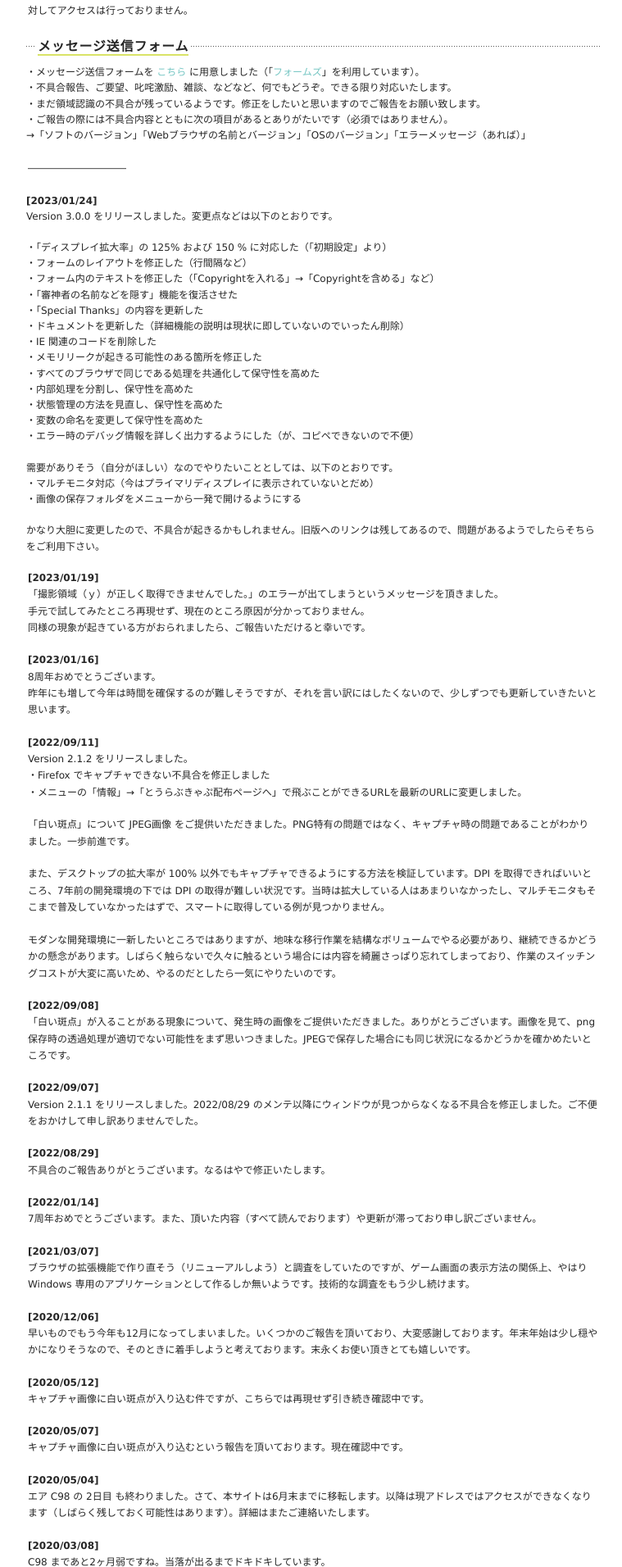
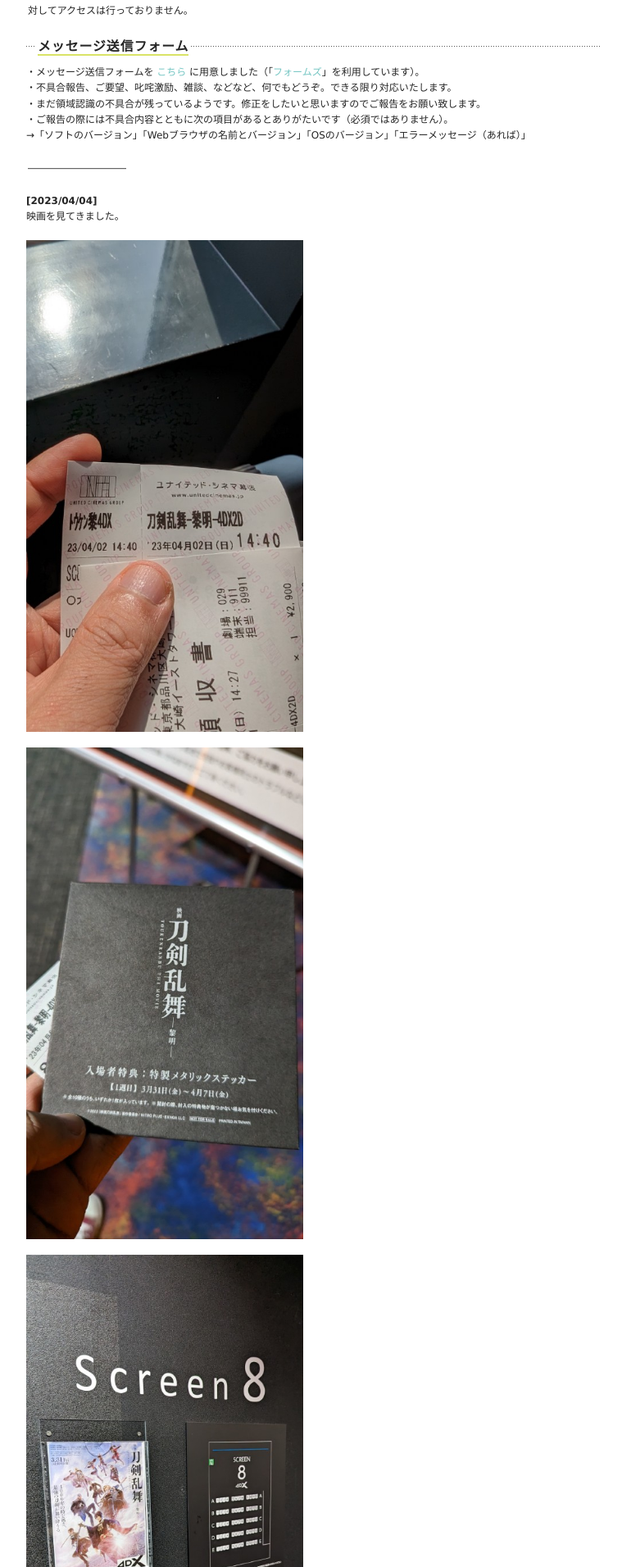
Before and after one commit to nikukyugamer/sword-sword-ranbu, a PHP site: page / in a window 1280 px wide. Shown: the part 453-2365 px from the top of the page at 82% size, without its empty margins (258-1017 px from the left). Run offline with PHP 8.4, Linux system fonts and the light colour scheme.

Commit message:
feat: 🎸 映画を見てきた日記を追加した (#44)

```diff
--- a/index.php
+++ b/index.php
@@ -111,6 +111,23 @@
 <p></p>
 
 <p>――――――――――</p>
+
+<div>
+  <span style="font-weight: bold;">[2023/04/04]</span>
+  <br>
+  映画を見てきました。
+  <br>
+  <br>
+  <img src="./img/movie_01.jpg" height="600" alt="">
+  <br>
+  <br>
+  <img src="./img/movie_02.jpg" height="600" alt="">
+  <br>
+  <br>
+  <img src="./img/movie_03.jpg" height="600" alt="">
+  <br>
+  <br>
+</div>
 
 <div>
   <span style="font-weight: bold;">[2023/01/24]</span>
```
Also changed, not shown: img/movie_01.jpg (added), img/movie_02.jpg (added), img/movie_03.jpg (added). Lines whose indentation alone changed are shown as unchanged.
